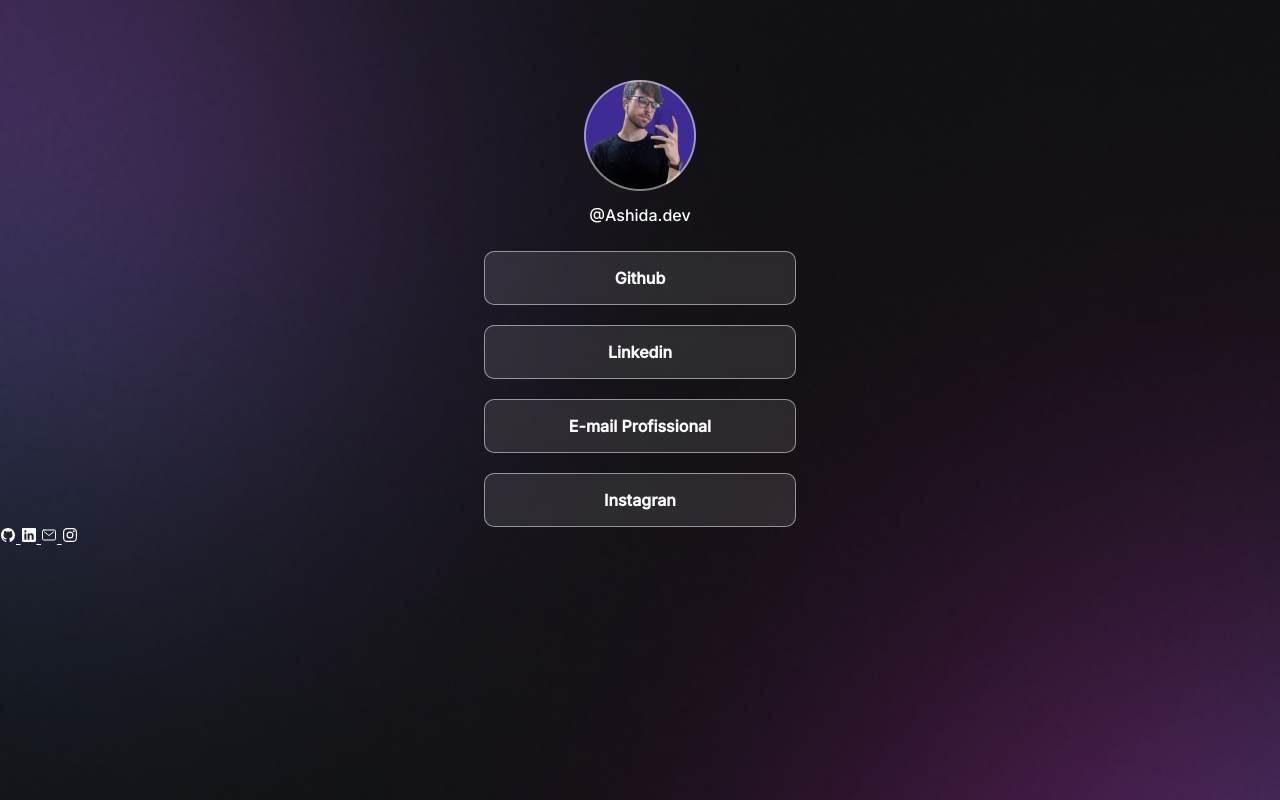
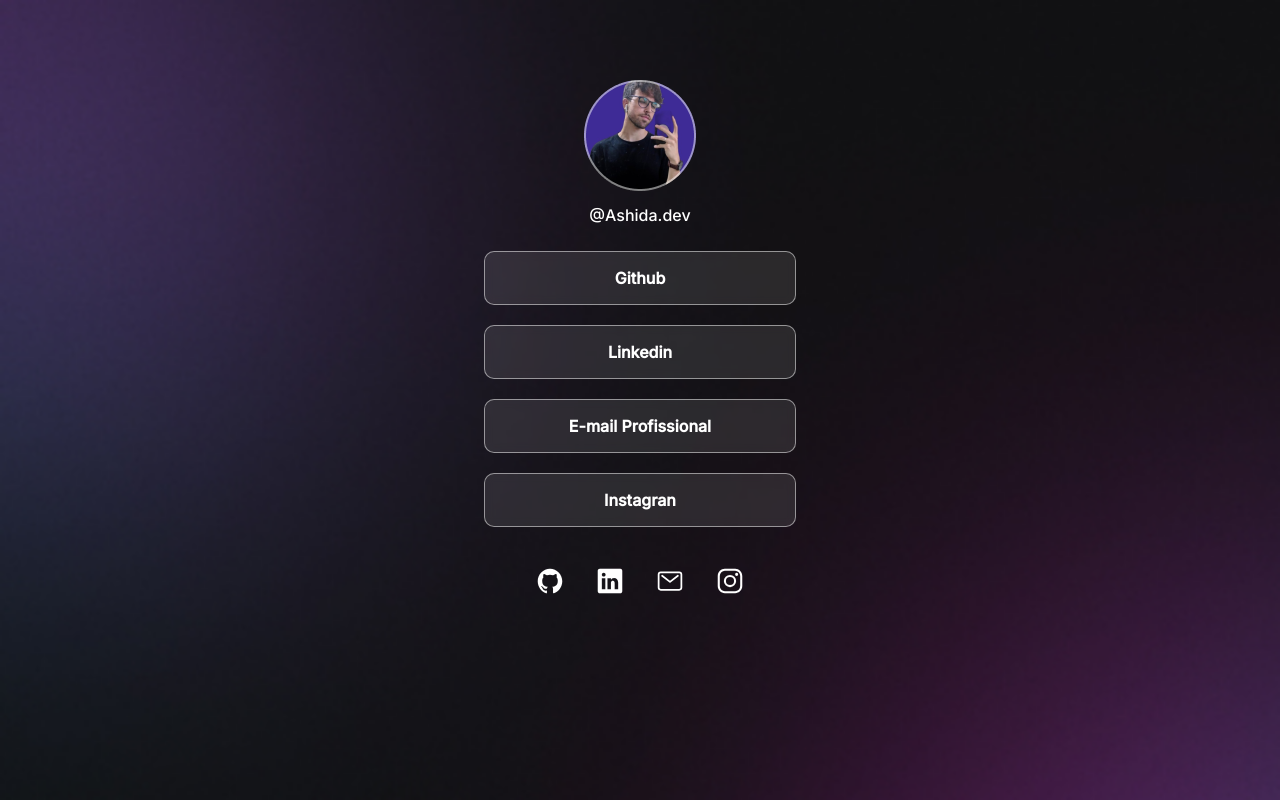
Before and after one commit to LeonardoAshida/Link-Tree, a plain HTML site: page index.html in a window 1280 px wide. Drawn offline with nearby package versions, Linux system fonts and the light colour scheme.

Commit message:
style.css

```diff
--- a/style.css
+++ b/style.css
@@ -70,3 +70,25 @@ ul li a:hover{
     background: rgba(255, 255, 255, 0.05);
     border: 1px solid pink;
 }
+
+/*Icones das redes sociais*/
+
+#social__links {
+    display: flex;
+    padding: 24px 0;
+    justify-content: center;
+    font-size: 28px;
+}
+
+#social__links a {
+    display: flex;
+    justify-content: center;
+    align-items: center;
+    border-radius: 50%;
+    transition: background 0.2s;
+    padding: 16px;
+}
+
+#social__links a:hover {
+    background: rgba(255, 255, 255, 0.2);
+}
```
